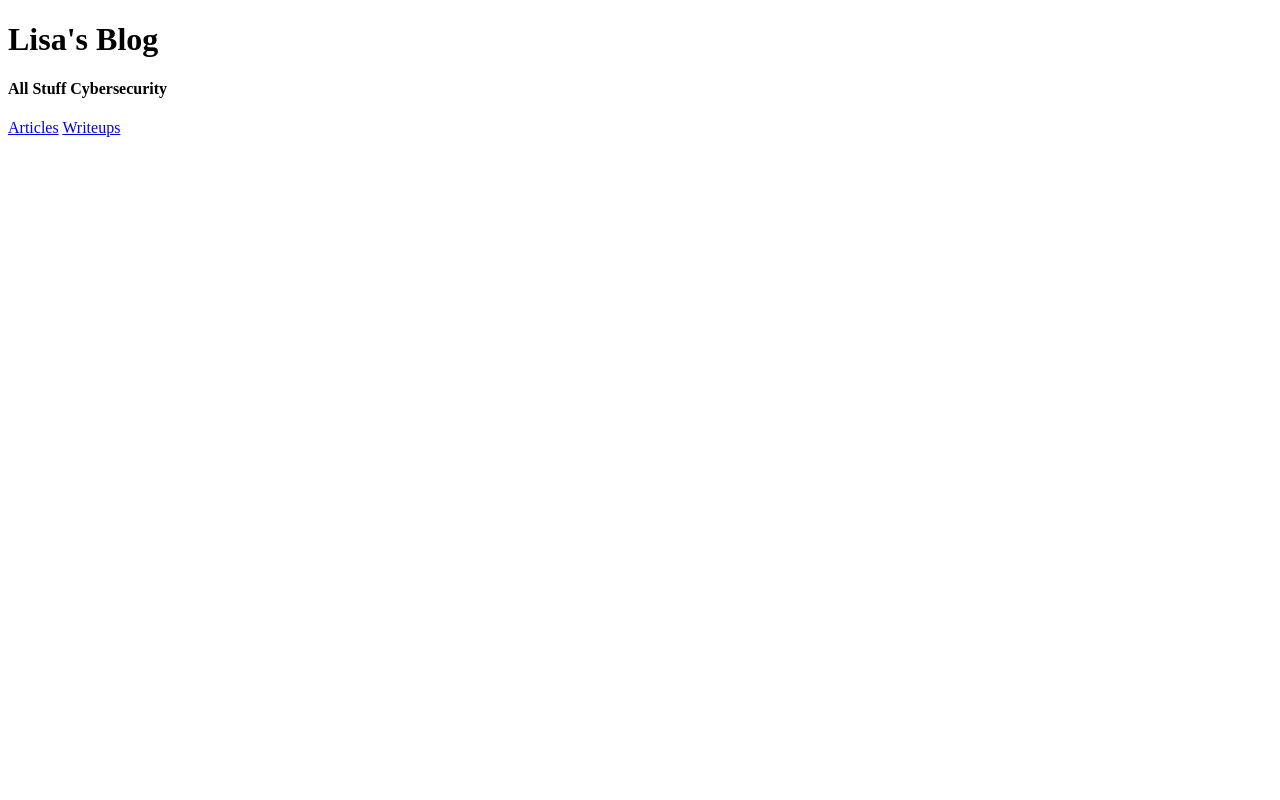
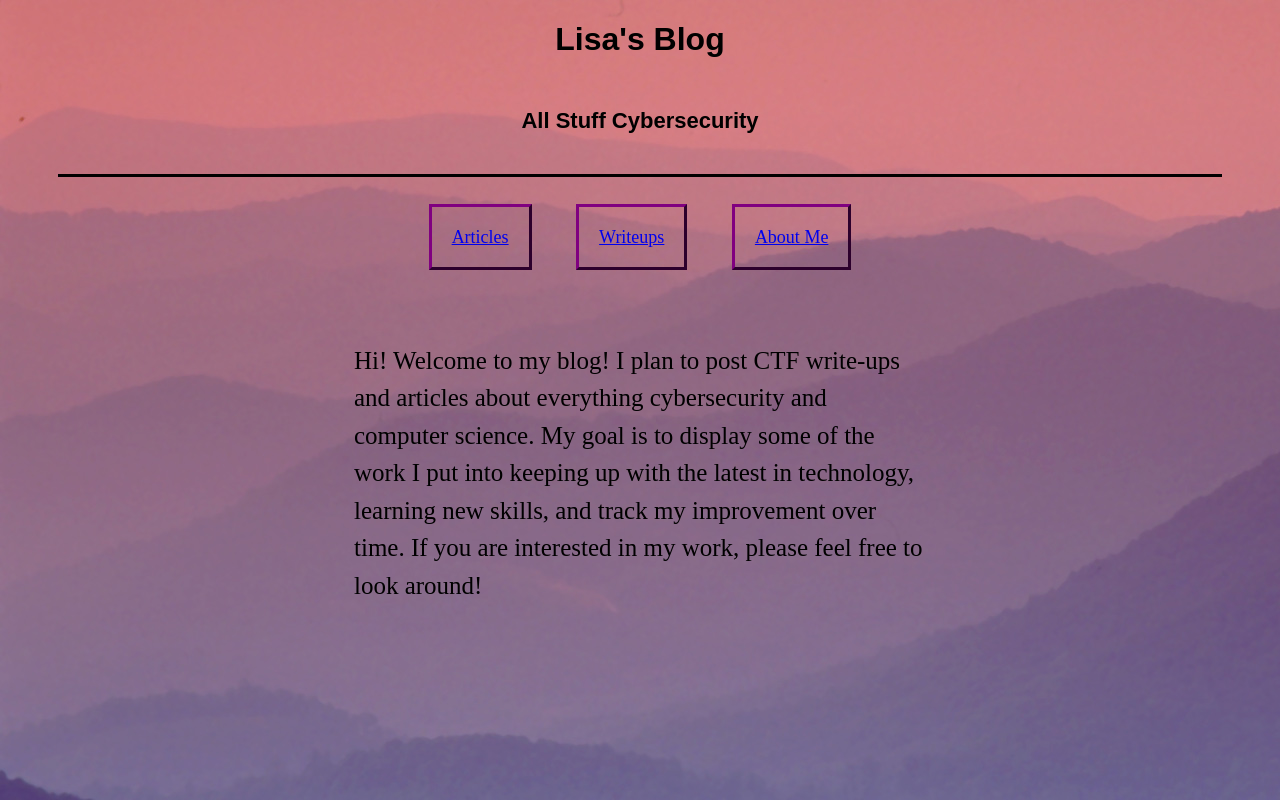
Before and after one commit to LisaTorro/Lisas-Blog, a plain HTML site: page index.html in a window 1280 px wide. Drawn offline with Linux system fonts and the light colour scheme.

Commit message:
Update index.html
Added about me, welcome div, and link to the stylesheet.

```diff
--- a/index.html
+++ b/index.html
@@ -1,8 +1,10 @@
 <!DOCTYPE html>
 <html>
+
 <head>
     <title>Lisa's Blog</title>
     <meta charset="UTF-8">
+    <link rel="stylesheet" href="style.css">
     <meta name="keywords" content="HTML">
     <meta name="description" content="Cybersecurity Blog">
     <meta name="author" content="Lisa Torro">
@@ -15,8 +17,16 @@
     <div class="linkbar">
         <a href=#>Articles</a>
         <a href=#>Writeups</a>
+        <a href=#>About Me</a>
+    </div>
+
+    <div class="welcome">
+    <p>
+    Hi! Welcome to my blog! I plan to post CTF write-ups and articles about everything cybersecurity and computer science.
+      My goal is to display some of the work I put into keeping up with the latest in technology, learning new skills, and track my improvement over time.
+      If you are interested in my work, please feel free to look around!
+    </p>
     </div>
 </body>
+
 </html>
-
-<body>
```
Lines whose indentation alone changed are shown as unchanged.
